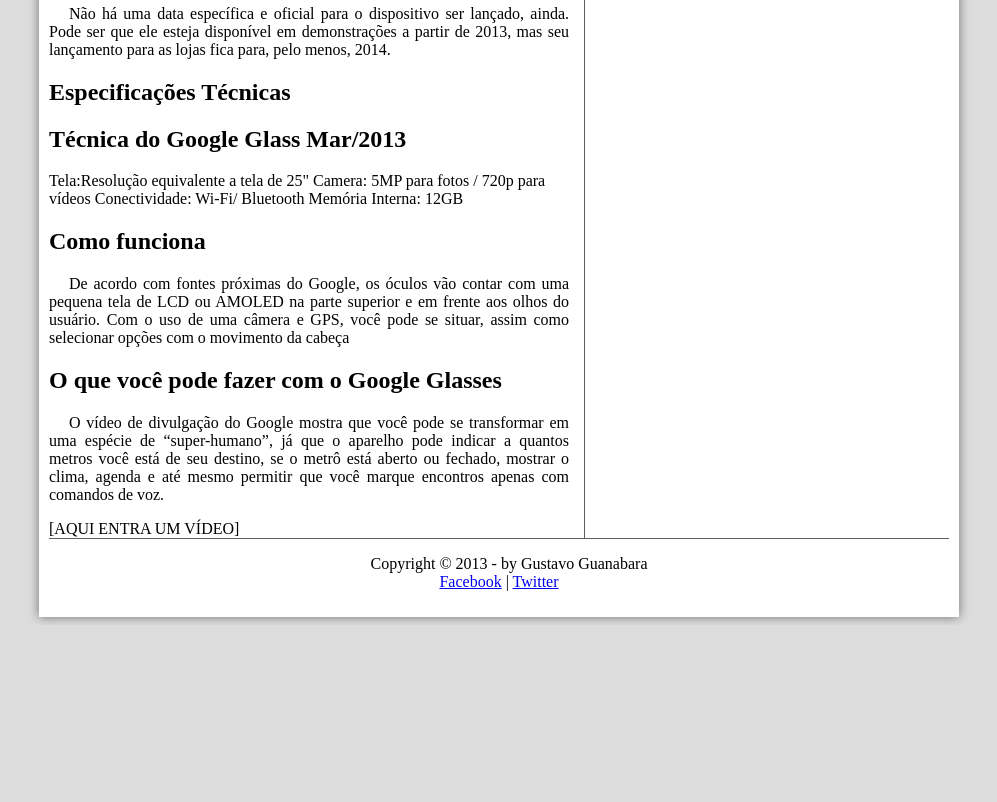
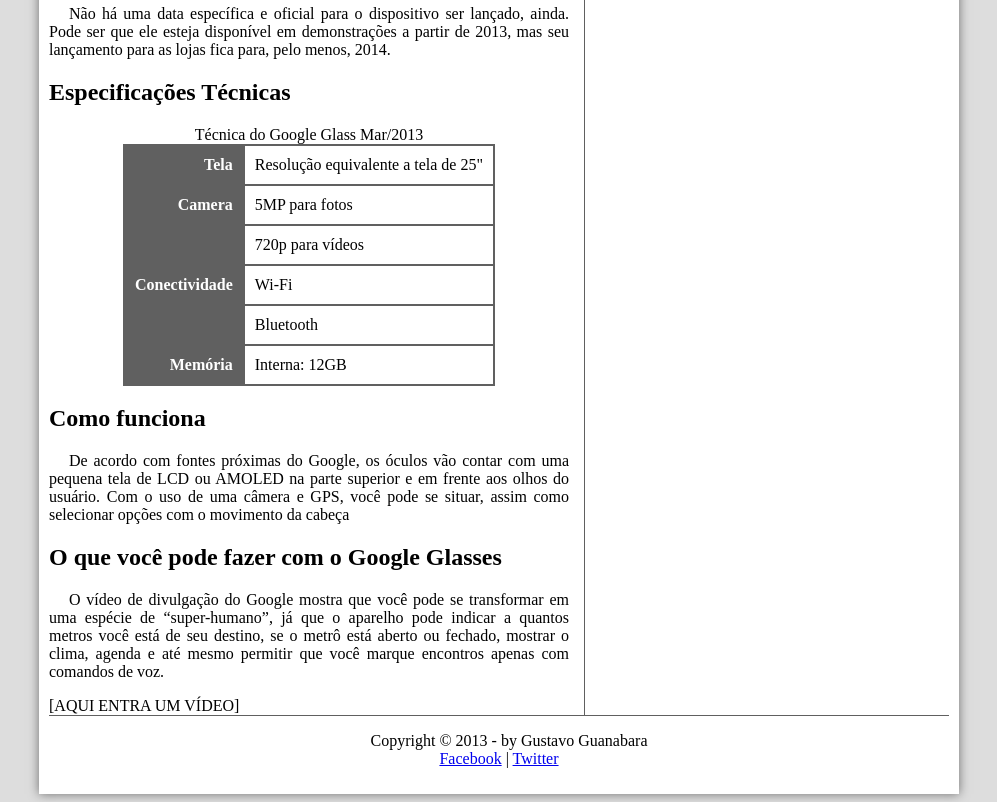
Before and after one commit to luandasm/glass-html5, a plain HTML site: page index.html in a window 1280 px wide. Shown: the part 900-1702 px from the top of the page, without its empty margins (141-1138 px from the left). Before the commit the page ends 1525 px from the top, so only its background shows below. Drawn offline with Linux system fonts and the light colour scheme.

Commit message:
criando tabela

```diff
--- a/_css/estilo.css
+++ b/_css/estilo.css
@@ -1,11 +1,12 @@
 @charset "UTF-8";
 @import url('https://fonts.googleapis.com/css2?family=Titillium+Web:wght@200&display=swap');
+
 @font-face {
     font-family: 'fonteLogo';
     src: url(../_fonts/bubblegum-sans-regular.otf);
 }
 
-body{
+body {
     background-color: #dddddd;
     color: rgba(0, 0, 0, 1);
 }
@@ -18,7 +19,8 @@ div#interface {
     padding: 10px;
 
 }
-p{
+
+p {
     text-align: justify;
     text-indent: 20px;
 }
@@ -33,7 +35,6 @@ header#cabecalho {
     border-bottom: 1px #606060 solid;
     height: 150px;
     background: url(../_imagens/glass-logo-peq.jpg) no-repeat 0px 80px
-
 }
 
 header#cabecalho h1 {
@@ -41,7 +42,7 @@ header#cabecalho h1 {
     font-size: 30pt;
     color: #606060;
     text-shadow: 1px 1px 1px rgba(0, 0, 0, .6);
-    margin-bottom: 0px ;
+    margin-bottom: 0px;
 
 }
 
@@ -58,7 +59,7 @@ header#cabecalho h2 {
 figure.foto-legenda {
     position: relative;
     border: 8px solid white;
-    box-shadow: 1px 1px 6px  black;
+    box-shadow: 1px 1px 6px black;
 }
 
 figure.foto-legenda img {
@@ -66,7 +67,7 @@ figure.foto-legenda img {
     height: 100%;
 }
 
-figure.foto-legenda figcaption{
+figure.foto-legenda figcaption {
     opacity: 0;
     position: absolute;
     top: 0px;
@@ -79,7 +80,7 @@ figure.foto-legenda figcaption{
     transition: opacity 1s;
 }
 
-figure.foto-legenda:hover figcaption{
+figure.foto-legenda:hover figcaption {
     opacity: 1;
 }
 
@@ -97,7 +98,7 @@ nav#menu ul {
     left: 300px;
 }
 
-nav#menu li{
+nav#menu li {
     display: inline-block;
     background-color: #dddddd;
     padding: 10px;
@@ -105,22 +106,21 @@ nav#menu li{
     transition: background-color 1s;
 }
 
-nav#menu li:hover{
+nav#menu li:hover {
     background-color: rgba(0, 0, 0, .6);
 }
 
-nav#menu h1{
+nav#menu h1 {
     display: none;
 }
 
-nav#menu a{
+nav#menu a {
     color: #000;
     text-decoration: none;
 }
 
-nav#menu a:hover{
-    color:#fff
-
+nav#menu a:hover {
+    color: #fff
 }
 
 section#corpo {
@@ -132,15 +132,39 @@ section#corpo {
 
 }
 
+table#tabelaaspec {
+    border: 1px solid #606060;
+    border-spacing: 0px;
+    margin-left: auto;
+    margin-right: auto;
+}
+
+table#tabelaaspec td {
+    border: 1px solid #606060;
+    padding: 10px;
+
+
+}
+
+table#tabelaaspec td.text-align-right {
+    text-align: right;
+    color: #ffffff;
+    background-color: #606060;
+    vertical-align: top;
+    font-weight: bold;
+}
+
 aside#lateral {
     display: block;
     width: 350px;
     float: right;
 }
+
 footer#rodape {
     clear: both;
     border-top: 1px solid #606060;
 }
-footer#rodape p{
+
+footer#rodape p {
     text-align: center;
 }
--- a/index.html
+++ b/index.html
@@ -55,12 +55,18 @@
             <p>Não há uma data específica e oficial para o dispositivo ser lançado, ainda. Pode ser que ele esteja disponível em demonstrações a partir de 2013, mas seu lançamento para as lojas fica para, pelo menos, 2014.</p>
 
             <h1>Especificações Técnicas</h1>
-            <h2>Técnica do Google Glass Mar/2013</h2>
 
-            Tela:Resolução equivalente a tela de 25"
-            Camera: 5MP para fotos / 720p para vídeos
-            Conectividade: Wi-Fi/ Bluetooth
-            Memória Interna: 12GB
+            <table id="tabelaaspec">
+            <caption>Técnica do Google Glass Mar/2013</caption>
+
+            <tr><td class="text-align-right">Tela</td><td>Resolução equivalente a tela de 25"</td></tr>
+            <tr><td rowspan="2" class="text-align-right">Camera </td> <td>5MP para fotos </td></tr>
+            <tr><td>720p para vídeos</td></tr>
+            <tr><td rowspan="2" class="text-align-right">Conectividade</td><td> Wi-Fi</td></tr>
+            <tr><td>Bluetooth</td></tr>
+            <tr><td class="text-align-right">Memória</td><td> Interna: 12GB</td></tr>
+
+            </table>
 
             <h1>Como funciona</h1>
             <p>De acordo com fontes próximas do Google, os óculos vão contar com uma pequena tela de LCD ou AMOLED na parte superior e em frente aos olhos do usuário. Com o uso de uma câmera e GPS, você pode se situar, assim como selecionar opções com o movimento da cabeça</p>
```
